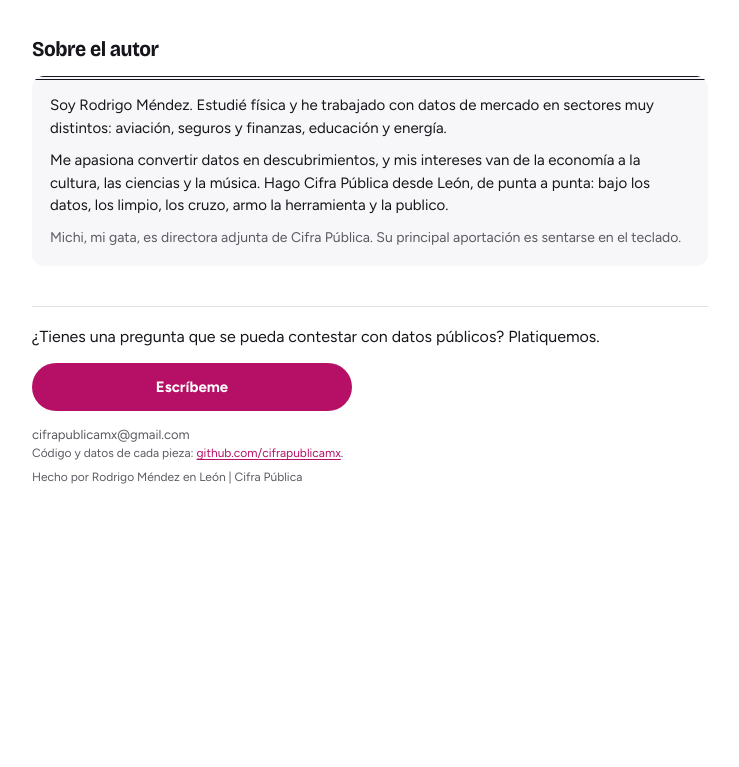
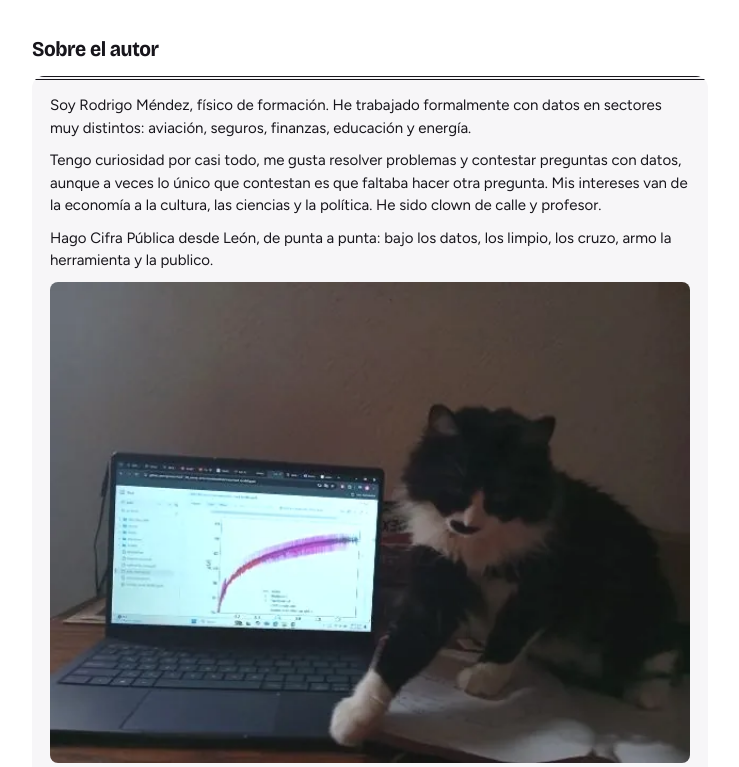
Before and after one commit to cifrapublicamx/cifrapublicamx.github.io, a website: page index.html in a window 1280 px wide. Shown: the part 3037-3804 px from the top of the page, without its empty margins (270-1009 px from the left). Before the commit the page ends 3529 px from the top, so only its background shows below. Drawn offline with Linux system fonts and the light colour scheme.

Commit message:
Add files via upload

```diff
--- a/index.html
+++ b/index.html
@@ -97,6 +97,7 @@
   .autor p { margin: 0 0 10px; font-size: 15px; }
   .autor p:last-child { margin-bottom: 0; }
   .autor .michi { color: var(--ink-muted); font-size: 14px; }
+  .autor img { display: block; width: 100%; height: auto; border-radius: 8px; margin: 4px 0 10px; }
 
   /* Cierre */
   .cierre { display: flex; flex-direction: column; gap: var(--s2); padding-top: 18px; border-top: 1px solid var(--rule); }
@@ -734,8 +735,10 @@
     <h2>Sobre el autor</h2>
     <div class="autor">
       <div class="dbl"></div>
-      <p>Soy Rodrigo Méndez. Estudié física y he trabajado con datos de mercado en sectores muy distintos: aviación, seguros y finanzas, educación y energía.</p>
-      <p>Me apasiona convertir datos en descubrimientos, y mis intereses van de la economía a la cultura, las ciencias y la música. Hago Cifra Pública desde León, de punta a punta: bajo los datos, los limpio, los cruzo, armo la herramienta y la publico.</p>
+      <p>Soy Rodrigo Méndez, físico de formación. He trabajado formalmente con datos en sectores muy distintos: aviación, seguros, finanzas, educación y energía.</p>
+      <p>Tengo curiosidad por casi todo, me gusta resolver problemas y contestar preguntas con datos, aunque a veces lo único que contestan es que faltaba hacer otra pregunta. Mis intereses van de la economía a la cultura, las ciencias y la política. He sido clown de calle y profesor.</p>
+      <p>Hago Cifra Pública desde León, de punta a punta: bajo los datos, los limpio, los cruzo, armo la herramienta y la publico.</p>
+      <img src="assets/michi.webp" width="600" height="451" loading="lazy" alt="Michi, gata blanco y negro, con una pata junto al teclado de una laptop que muestra una gráfica de cosmología de mi maestría.">
       <p class="michi">Michi, mi gata, es directora adjunta de Cifra Pública. Su principal aportación es sentarse en el teclado.</p>
     </div>
   </section>
```
Also changed, not shown: assets/michi.webp (added).
